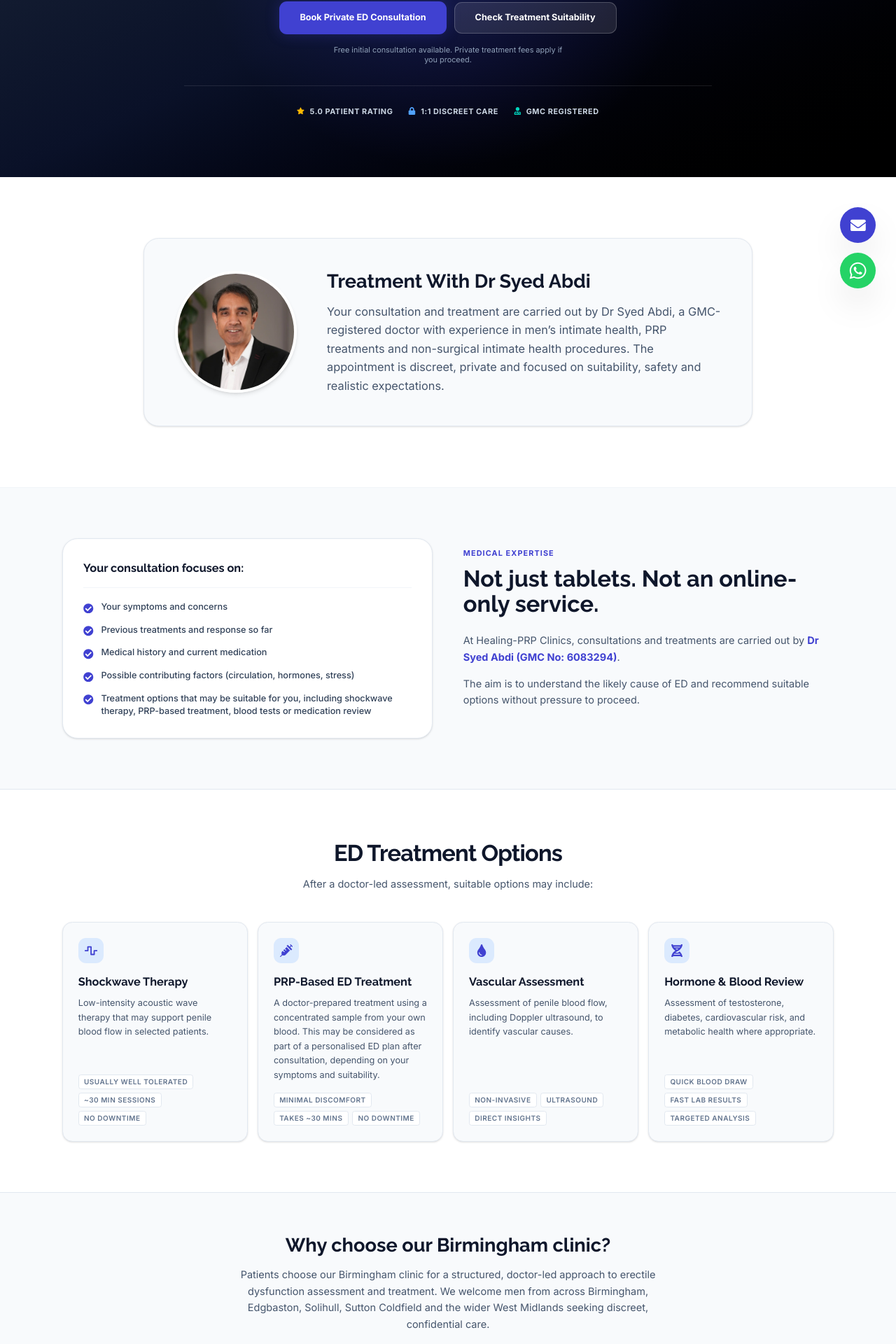
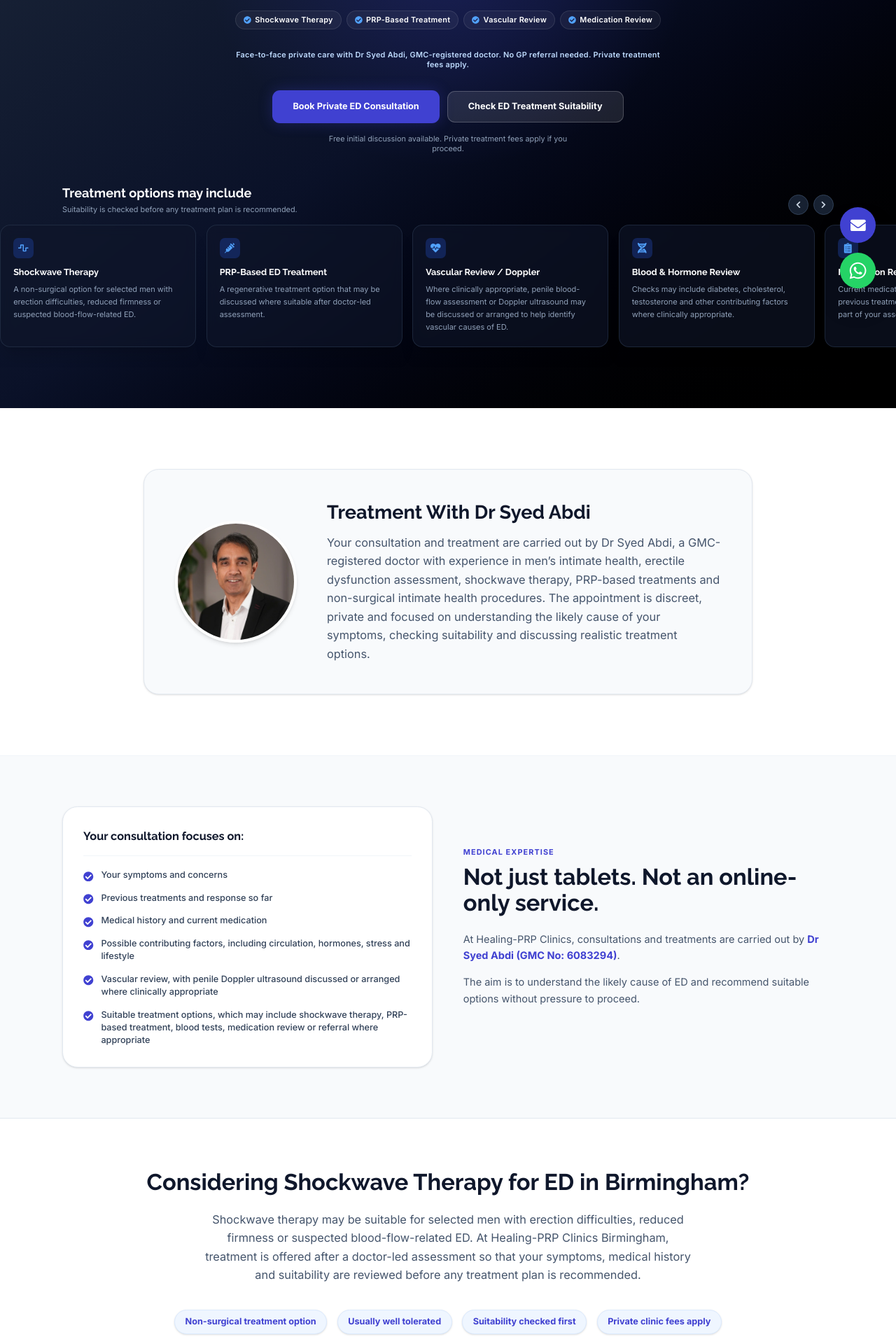
Before and after one commit to binithekid/Healing-PRP-Clinics-Preview, a Next.js app: page /birmingham/erectile-dysfunction-treatment in a window 1280 px wide. Shown: the part 359-2279 px from the top of the page at 70% size. Built offline with nearby package versions, Linux system fonts and the light colour scheme.

Commit message:
Enhance Erectile Dysfunction Treatment page with mobile cards
Added mobile treatment cards and updated treatment descriptions. Adjusted location and hero section details for Birmingham clinic.

```diff
--- a/src/components/pages/ErectileDysfunctionTreatmentClient.tsx
+++ b/src/components/pages/ErectileDysfunctionTreatmentClient.tsx
@@ -1,6 +1,6 @@
 "use client";
 
-import { useEffect, useState } from "react";
+import { useEffect, useState, useRef } from "react";
 import { motion, AnimatePresence, Variants } from "framer-motion";
 import dynamic from "next/dynamic";
 import {
@@ -25,6 +25,10 @@ import {
   FaUserMd,
   FaFileAlt,
   FaTint,
+  FaHeartbeat,
+  FaClipboardList,
+  FaChevronLeft,
+  FaChevronRight,
 } from "react-icons/fa";
 import LocationSection from "@/components/LocationSection";
 import ContactCTASection from "@/components/ContactCTASection";
@@ -56,24 +60,53 @@ const fadeUpVariants: Variants = {
   }),
 };
 
+// --- NEW MOBILE SLIDER CARDS ---
+const mobileTreatmentCards = [
+  {
+    title: "Shockwave Therapy",
+    text: "A non-surgical option for selected men with erection difficulties, reduced firmness or suspected blood-flow-related ED.",
+    icon: FaWaveSquare,
+  },
+  {
+    title: "PRP-Based ED Treatment",
+    text: "A regenerative treatment option that may be discussed where suitable after doctor-led assessment.",
+    icon: FaSyringe,
+  },
+  {
+    title: "Vascular Review / Doppler",
+    text: "Where clinically appropriate, penile blood-flow assessment or Doppler ultrasound may be discussed or arranged to help identify vascular causes of ED.",
+    icon: FaHeartbeat,
+  },
+  {
+    title: "Blood & Hormone Review",
+    text: "Checks may include diabetes, cholesterol, testosterone and other contributing factors where clinically appropriate.",
+    icon: FaDna,
+  },
+  {
+    title: "Medication Review",
+    text: "Current medication, health conditions and previous treatment response are reviewed as part of your assessment.",
+    icon: FaClipboardList,
+  },
+];
+
 const treatmentOptions = [
   {
     icon: FaWaveSquare,
     title: "Shockwave Therapy",
     description: "Low-intensity acoustic wave therapy that may support penile blood flow in selected patients.",
-    tags: ["Usually well tolerated", "~30 min sessions", "No downtime"]
+    tags: ["Usually well tolerated", "~30 min sessions", "No planned downtime"]
   },
   {
     icon: FaSyringe,
     title: "PRP-Based ED Treatment",
     description: "A doctor-prepared treatment using a concentrated sample from your own blood. This may be considered as part of a personalised ED plan after consultation, depending on your symptoms and suitability.",
-    tags: ["Minimal discomfort", "Takes ~30 mins", "No downtime"]
+    tags: ["Minimal discomfort", "Takes ~30 mins", "No planned downtime"]
   },
   {
     icon: FaTint,
     title: "Vascular Assessment",
-    description: "Assessment of penile blood flow, including Doppler ultrasound, to identify vascular causes.",
-    tags: ["Non-invasive", "Ultrasound", "Direct insights"]
+    description: "Vascular-focused assessment, with penile Doppler ultrasound discussed or arranged where clinically appropriate.",
+    tags: ["Non-invasive", "Assessment", "Direct insights"]
   },
   {
     icon: FaDna,
@@ -135,9 +168,9 @@ const symptoms = [
 ];
 
 export default function ErectileDysfunctionTreatmentClient({
-  locationName = "St Albans",
-  servingAreas = "Harpenden • Luton • Watford • Hertfordshire",
-  heroDescription = <>Doctor-led assessment for erection difficulties, reduced firmness and ED symptoms.</>,
+  locationName = "Birmingham",
+  servingAreas = "Edgbaston • Solihull • Sutton Coldfield • West Midlands",
+  heroDescription = <>Doctor-led assessment and treatment options for erection difficulties, reduced firmness and ED symptoms.</>,
   whyChooseText = "Patients choose our clinic for accessible, doctor-led care and a structured approach to erectile dysfunction assessment and treatment.",
   faqs = [],
 }: ErectileDysfunctionProps) {
@@ -148,6 +181,8 @@ export default function ErectileDysfunctionTreatmentClient({
   const [isPrivacyModalOpen, setIsPrivacyModalOpen] = useState(false);
   const [isTermsModalOpen, setIsTermsModalOpen] = useState(false);
 
+  const sliderRef = useRef<HTMLDivElement>(null);
+
   const isBirmingham = locationName === "Birmingham";
 
   useEffect(() => {
@@ -157,6 +192,18 @@ export default function ErectileDysfunctionTreatmentClient({
 
   const toggleFAQ = (index: number) => {
     setOpenFAQIndex(openFAQIndex === index ? null : index);
+  };
+
+  const scrollLeft = () => {
+    if (sliderRef.current) {
+      sliderRef.current.scrollBy({ left: -300, behavior: "smooth" });
+    }
+  };
+
+  const scrollRight = () => {
+    if (sliderRef.current) {
+      sliderRef.current.scrollBy({ left: 300, behavior: "smooth" });
+    }
   };
 
   const handleAction = (e: React.MouseEvent) => {
@@ -199,10 +246,14 @@ export default function ErectileDysfunctionTreatmentClient({
 
         /* Safe padding for iOS devices */
         .pb-safe { padding-bottom: max(12px, env(safe-area-inset-bottom)); }
+
+        /* Hide scrollbar for mobile slider */
+        .scrollbar-hide::-webkit-scrollbar { display: none; }
+        .scrollbar-hide { -ms-overflow-style: none; scrollbar-width: none; }
       `}} />
 
-      {/* --- HERO SECTION (More Compact) --- */}
-      <div className="relative overflow-hidden flex items-center justify-center bg-[#0A1128] pt-12 pb-16 md:pt-20 md:pb-24">
+      {/* --- HERO SECTION --- */}
+      <div className="relative overflow-hidden flex flex-col items-center justify-center bg-[#0A1128] pt-12 pb-10 md:pt-20 md:pb-16">
         <div className="absolute inset-0 z-0">
           <div className="absolute inset-0 bg-gradient-to-br from-[#1e293b] via-[#0A1128] to-black" />
           <div className="absolute top-0 left-1/2 -translate-x-1/2 w-full max-w-3xl h-[600px] bg-[radial-gradient(ellipse_at_center,_rgba(64,65,209,0.25)_0%,_transparent_70%)] pointer-events-none" />
@@ -215,12 +266,29 @@ export default function ErectileDysfunctionTreatmentClient({
             <span className="text-blue-100 text-[10px] md:text-xs font-bold tracking-[0.15em] uppercase font-inter">Led By Dr Abdi</span>
           </div>
 
-          <h1 className="md:text-6xl text-4xl font-bold font-raleway text-white leading-tight mb-5 tracking-tight drop-shadow-lg">
+          <h1 className="md:text-5xl lg:text-6xl text-4xl font-bold font-raleway text-white leading-tight mb-5 tracking-tight drop-shadow-lg">
             Erectile Dysfunction <br className="hidden sm:block"/> Treatment in {locationName}
           </h1>
 
-          <p className="text-sm md:text-base text-white/90 font-inter leading-relaxed max-w-2xl mx-auto mb-8 drop-shadow-md">
+          <p className="text-sm md:text-base text-white/90 font-inter leading-relaxed max-w-2xl mx-auto mb-5 drop-shadow-md">
             {heroDescription}
+          </p>
+
+          {/* NEW TREATMENT PILLS */}
+          <motion.div
+            custom={0} initial="hidden" animate="visible" variants={fadeUpVariants}
+            className="flex flex-wrap justify-center gap-2 max-w-2xl mx-auto mb-8"
+          >
+            {["Shockwave Therapy", "PRP-Based Treatment", "Vascular Review", "Medication Review"].map((pill, idx) => (
+              <div key={idx} className="flex items-center gap-1.5 px-3 py-1.5 bg-white/5 border border-white/10 rounded-full backdrop-blur-sm">
+                <FaCheckCircle className="text-blue-400 w-3 h-3 shrink-0" />
+                <span className="text-white text-[11px] md:text-xs font-semibold tracking-wide font-inter">{pill}</span>
+              </div>
+            ))}
+          </motion.div>
+
+          <p className="text-[11px] md:text-xs text-blue-200 font-inter max-w-2xl mx-auto mb-8 font-semibold tracking-wide">
+            Face-to-face private care with Dr Syed Abdi, GMC-registered doctor. No GP referral needed. Private treatment fees apply.
           </p>
 
           <motion.div
@@ -237,7 +305,7 @@ export default function ErectileDysfunctionTreatmentClient({
               onClick={() => setIsAssessmentOpen(true)}
               className="px-8 py-3.5 w-full sm:w-auto flex items-center justify-center text-sm cursor-pointer bg-white/10 border border-white/20 text-white hover:bg-white hover:text-[#4041d1] rounded-xl font-bold transition-all duration-300 gap-2 active:scale-95 font-inter"
             >
-              Check Treatment Suitability
+              Check ED Treatment Suitability
             </button>
           </motion.div>
 
@@ -245,28 +313,67 @@ export default function ErectileDysfunctionTreatmentClient({
             custom={2} initial="hidden" animate="visible" variants={fadeUpVariants}
             className="mt-4 text-[11px] md:text-xs text-slate-400 font-inter max-w-sm mx-auto"
           >
-            Free initial consultation available. Private treatment fees apply if you proceed.
+            Free initial discussion available. Private treatment fees apply if you proceed.
           </motion.p>
+        </div>
 
-          {/* Compact Hero Trust Badges */}
-          <motion.div
-            custom={3} initial="hidden" animate="visible" variants={fadeUpVariants}
-            className="flex flex-wrap justify-center gap-x-6 gap-y-3 mt-8 pt-8 border-t border-white/10"
+        {/* --- MOBILE TREATMENT SLIDER (With Functional Arrows) --- */}
+        <div className="relative z-20 w-full mt-12 overflow-hidden">
+          <div className="flex items-end justify-between max-w-7xl mx-auto px-4 sm:px-6 lg:px-8 mb-4">
+             <div>
+               <h3 className="text-white font-raleway font-bold text-lg md:text-xl">Treatment options may include</h3>
+               <p className="text-slate-400 text-xs font-inter mt-1">Suitability is checked before any treatment plan is recommended.</p>
+             </div>
+
+             {/* Nav Arrows */}
+             <div className="hidden sm:flex items-center gap-2">
+                <button
+                  onClick={scrollLeft}
+                  className="w-8 h-8 rounded-full bg-slate-800/80 border border-slate-700 flex items-center justify-center text-slate-300 hover:text-white hover:bg-slate-700 transition-colors backdrop-blur-sm"
+                  aria-label="Scroll left"
+                >
+                  <FaChevronLeft className="w-3 h-3" />
+                </button>
+                <button
+                  onClick={scrollRight}
+                  className="w-8 h-8 rounded-full bg-slate-800/80 border border-slate-700 flex items-center justify-center text-slate-300 hover:text-white hover:bg-slate-700 transition-colors backdrop-blur-sm"
+                  aria-label="Scroll right"
+                >
+                  <FaChevronRight className="w-3 h-3" />
+                </button>
+             </div>
+          </div>
+
+          <div
+            ref={sliderRef}
+            className="flex overflow-x-auto snap-x snap-mandatory scrollbar-hide px-4 sm:px-6 lg:px-8 pb-8 gap-4 w-full"
           >
-            <div className="flex items-center gap-2 text-[11px] md:text-xs font-bold text-slate-300 uppercase tracking-wider font-inter">
-              <FaStar className="text-amber-400 w-3 h-3" /> 5.0 Patient Rating
-            </div>
-            <div className="flex items-center gap-2 text-[11px] md:text-xs font-bold text-slate-300 uppercase tracking-wider font-inter">
-              <FaLock className="text-blue-400 w-3 h-3" /> 1:1 Discreet Care
-            </div>
-            <div className="flex items-center gap-2 text-[11px] md:text-xs font-bold text-slate-300 uppercase tracking-wider font-inter">
-              <FaUserMd className="text-teal-400 w-3 h-3" /> GMC Registered
-            </div>
-          </motion.div>
+            {mobileTreatmentCards.map((card, idx) => (
+              <div
+                key={idx}
+                className="snap-start shrink-0 w-[85%] max-w-[280px] sm:w-[280px] bg-slate-900/60 backdrop-blur-sm border border-slate-700/50 rounded-2xl p-5 shadow-xl flex flex-col"
+              >
+                <div className="w-8 h-8 rounded-lg bg-blue-900/50 flex items-center justify-center mb-3">
+                  <card.icon className="w-4 h-4 text-blue-400" />
+                </div>
+                <h4 className="text-white font-bold font-raleway text-sm mb-2">{card.title}</h4>
+                <p className="text-slate-400 text-[11px] font-inter leading-relaxed">{card.text}</p>
+              </div>
+            ))}
+            {/* Spacer for right padding on scroll */}
+            <div className="shrink-0 w-4 sm:w-8"></div>
+          </div>
+
+          {/* Mobile visible swipe indicator */}
+          <div className="sm:hidden flex items-center justify-center gap-2 text-slate-400 text-[10px] font-bold uppercase tracking-widest -mt-4 mb-4">
+             <FaChevronLeft className="w-2.5 h-2.5 opacity-50" />
+             Swipe for more
+             <FaChevronRight className="w-2.5 h-2.5 opacity-50" />
+          </div>
         </div>
       </div>
 
-       {/* --- DOCTOR-LED TRUST SECTION (MOVED UP) --- */}
+       {/* --- DOCTOR-LED TRUST SECTION --- */}
       <section className="py-24 bg-white font-inter border-b border-slate-100">
         <div className="max-w-5xl mx-auto px-4 sm:px-6 lg:px-8">
           <div className="bg-slate-50 rounded-3xl p-8 md:p-12 border border-slate-200 shadow-sm flex flex-col md:flex-row items-center gap-8 md:gap-12">
@@ -282,14 +389,14 @@ export default function ErectileDysfunctionTreatmentClient({
                 Treatment With Dr Syed Abdi
               </h2>
               <p className="text-slate-600 text-base md:text-lg leading-relaxed">
-                Your consultation and treatment are carried out by Dr Syed Abdi, a GMC-registered doctor with experience in men’s intimate health, PRP treatments and non-surgical intimate health procedures. The appointment is discreet, private and focused on suitability, safety and realistic expectations.
+                Your consultation and treatment are carried out by Dr Syed Abdi, a GMC-registered doctor with experience in men’s intimate health, erectile dysfunction assessment, shockwave therapy, PRP-based treatments and non-surgical intimate health procedures. The appointment is discreet, private and focused on understanding the likely cause of your symptoms, checking suitability and discussing realistic treatment options.
               </p>
             </div>
           </div>
         </div>
       </section>
 
-      {/* --- MOVED UP: DOCTOR-LED APPROACH --- */}
+      {/* --- DOCTOR-LED APPROACH --- */}
       <section className="py-16 md:py-20 bg-slate-50 font-inter border-b border-slate-200">
         <div className="max-w-7xl mx-auto px-4 sm:px-6 lg:px-8">
           <div className="grid grid-cols-1 md:grid-cols-2 gap-12 items-center">
@@ -301,9 +408,9 @@ export default function ErectileDysfunctionTreatmentClient({
                     "Your symptoms and concerns",
                     "Previous treatments and response so far",
                     "Medical history and current medication",
-                    "Possible contributing factors (circulation, hormones, stress)",
-                    "Treatment options that may be suitable for you, including shockwave therapy, PRP-based treatment, blood tests or medication review",
-
+                    "Possible contributing factors, including circulation, hormones, stress and lifestyle",
+                    "Vascular review, with penile Doppler ultrasound discussed or arranged where clinically appropriate",
+                    "Suitable treatment options, which may include shockwave therapy, PRP-based treatment, blood tests, medication review or referral where appropriate",
                   ].map((item, i) => (
                     <li key={i} className="flex items-start gap-3">
                       <FaCheckCircle className="text-[#4041d1] mt-1 shrink-0 text-base" />
@@ -332,8 +439,27 @@ export default function ErectileDysfunctionTreatmentClient({
         </div>
       </section>
 
-      {/* --- SECTION: TREATMENT OPTIONS (Compact Design) --- */}
-      <section className="relative py-16 lg:py-20 bg-white overflow-hidden font-inter border-b border-slate-200">
+      {/* --- NEW SHOCKWAVE FOCUS SECTION --- */}
+      <section className="py-16 md:py-20 bg-white font-inter">
+        <div className="max-w-5xl mx-auto px-4 sm:px-6 lg:px-8 text-center">
+          <h2 className="text-3xl md:text-4xl font-raleway font-bold text-slate-900 mb-6">
+            Considering Shockwave Therapy for ED in {locationName}?
+          </h2>
+          <p className="text-slate-600 text-base md:text-lg leading-relaxed max-w-3xl mx-auto mb-10">
+            Shockwave therapy may be suitable for selected men with erection difficulties, reduced firmness or suspected blood-flow-related ED. At Healing-PRP Clinics {locationName}, treatment is offered after a doctor-led assessment so that your symptoms, medical history and suitability are reviewed before any treatment plan is recommended.
+          </p>
+          <div className="flex flex-wrap justify-center gap-4">
+            {["Non-surgical treatment option", "Usually well tolerated", "Suitability checked first", "Private clinic fees apply"].map((badge, idx) => (
+              <span key={idx} className="bg-blue-50 text-[#4041d1] px-4 py-2 rounded-full text-sm font-bold border border-blue-100 shadow-sm">
+                {badge}
+              </span>
+            ))}
+          </div>
+        </div>
+      </section>
+
+      {/* --- SECTION: FULL TREATMENT OPTIONS GRID --- */}
+      <section className="relative py-16 lg:py-20 bg-slate-50 overflow-hidden font-inter border-y border-slate-200">
         <div className="relative z-10 max-w-7xl mx-auto px-4 sm:px-6 lg:px-8">
           <div className="text-center mb-12 max-w-3xl mx-auto">
             <h2 className="text-3xl md:text-4xl font-raleway font-bold text-slate-900 mb-4 tracking-tight">ED Treatment Options</h2>
@@ -344,7 +470,7 @@ export default function ErectileDysfunctionTreatmentClient({
 
           <div className="grid grid-cols-1 sm:grid-cols-2 lg:grid-cols-4 gap-4 relative">
             {treatmentOptions.map((step, index) => (
-                <div key={index} className="p-6 rounded-2xl border border-slate-200 bg-slate-50 hover:bg-white shadow-sm hover:shadow-lg hover:border-[#4041d1]/30 transition-all duration-300 flex flex-col group">
+                <div key={index} className="p-6 rounded-2xl border border-slate-200 bg-white hover:bg-slate-50 shadow-sm hover:shadow-lg hover:border-[#4041d1]/30 transition-all duration-300 flex flex-col group">
                   <div className="w-10 h-10 rounded-xl flex items-center justify-center mb-4 bg-blue-100 text-[#4041d1] group-hover:scale-110 transition-transform">
                     <step.icon className="w-5 h-5" />
                   </div>
@@ -354,7 +480,7 @@ export default function ErectileDysfunctionTreatmentClient({
                   {step.tags && (
                     <div className="flex flex-wrap gap-1.5 mt-auto">
                       {step.tags.map((tag, i) => (
-                        <span key={i} className="px-2 py-0.5 bg-white border border-slate-200 rounded text-[10px] font-semibold text-slate-500 uppercase tracking-wider">
+                        <span key={i} className="px-2 py-0.5 bg-slate-50 border border-slate-200 rounded text-[10px] font-semibold text-slate-500 uppercase tracking-wider">
                           {tag}
                         </span>
                       ))}
@@ -366,20 +492,8 @@ export default function ErectileDysfunctionTreatmentClient({
         </div>
       </section>
 
-      {/* --- LOCAL DIFFERENTIATION SECTION --- */}
-      <section className="py-16 bg-slate-50 relative z-10 border-b border-slate-200">
-        <div className="max-w-4xl mx-auto px-4 sm:px-6 lg:px-8 text-center">
-          <h2 className="text-2xl md:text-3xl font-raleway font-bold text-slate-900 mb-4">
-            Why choose our {locationName} clinic?
-          </h2>
-          <p className="text-slate-600 font-inter text-base leading-relaxed max-w-2xl mx-auto">
-            {whyChooseText}
-          </p>
-        </div>
-      </section>
-
       {/* --- SECTION: WHO THIS SERVICE MAY HELP --- */}
-      <section className="py-16 bg-white font-inter">
+      <section className="py-16 bg-white font-inter border-b border-slate-200">
         <div className="max-w-7xl mx-auto px-4 sm:px-6 lg:px-8">
           <div className="text-center max-w-3xl mx-auto mb-12">
             <h2 className="text-3xl md:text-4xl font-raleway font-bold text-slate-900 mb-4">Is this suitable for you?</h2>
@@ -410,7 +524,7 @@ export default function ErectileDysfunctionTreatmentClient({
       </section>
 
       {/* --- SECTION: HOW THE PROCESS WORKS --- */}
-      <section className="py-16 bg-slate-50 font-inter border-y border-slate-200">
+      <section className="py-16 bg-slate-50 font-inter border-b border-slate-200">
         <div className="max-w-6xl mx-auto px-4 sm:px-6 lg:px-8">
           <div className="text-center mb-12">
             <h2 className="text-3xl md:text-4xl font-raleway font-bold text-slate-900 mb-4">How the Process Works</h2>
@@ -434,7 +548,7 @@ export default function ErectileDysfunctionTreatmentClient({
         <TrustReviews widgetUrl={isBirmingham ? "https://cdn.trustindex.io/loader.js?e2cf4a365239367f2a3607c0513" : "https://cdn.trustindex.io/loader.js?eb147a565c3c36945f26281e586"} />
       </div>
 
-      {/* --- NEW CRO SECTION: BEFORE YOU BOOK (Moved down to sit perfectly above the form) --- */}
+      {/* --- NEW CRO SECTION: BEFORE YOU BOOK --- */}
       <section className="py-12 bg-white border-t border-slate-200" id="contact-form-section">
         <div className="max-w-4xl mx-auto px-4 sm:px-6 lg:px-8 text-center">
            <div className="bg-slate-50 border border-slate-200 rounded-3xl p-6 md:p-8 shadow-sm">
@@ -442,18 +556,16 @@ export default function ErectileDysfunctionTreatmentClient({
                Before you book
              </h3>
              <p className="text-slate-600 text-sm md:text-base leading-relaxed max-w-3xl mx-auto font-inter">
-               This is a private doctor-led ED service in {locationName}. Your initial consultation is free, but treatment, blood tests, Doppler assessment, PRP-based treatment or shockwave therapy are charged separately if you proceed. Fees are explained clearly before any treatment decision.
+               This is a private doctor-led ED service. An initial discussion may be free, but treatment, blood tests, penile Doppler ultrasound, PRP-based treatment or shockwave therapy are charged separately if you proceed. Fees are discussed clearly before any treatment plan is agreed.
              </p>
            </div>
         </div>
       </section>
 
-      {/* Contact Form Component - You will need to edit this file next! */}
       <ContactCTASection />
       <LocationSection />
 
       {/* --- MINIMAL AD FOOTER --- */}
-      {/* Added extra padding bottom (pb-32) so the sticky bar doesn't cover footer links */}
       <footer className="bg-[#0A1128] pt-8 pb-32 border-t border-white/10 text-center">
         <div className="max-w-4xl mx-auto px-4">
           <p className="text-slate-400 text-sm font-inter">
```
